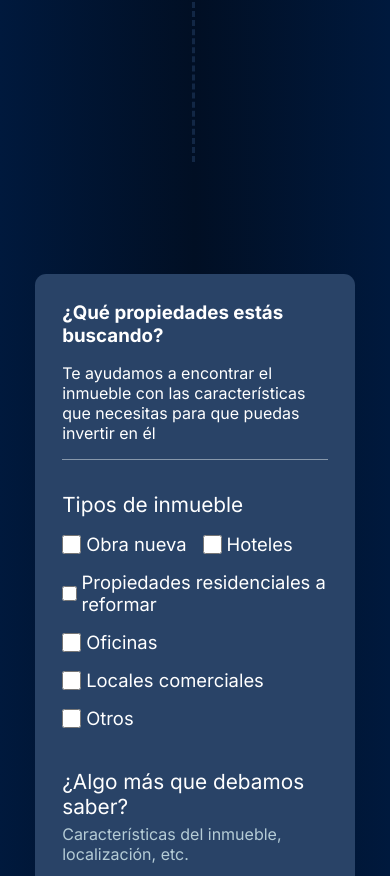
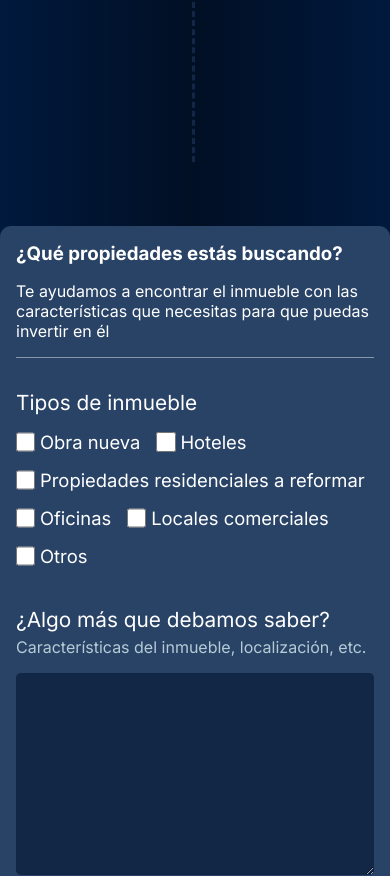
Before and after one commit to crowd4flipping/web, a Next.js app: page /pro in a window 390 px wide. Shown: the part 3268-4144 px from the top of the page. Built offline with nearby package versions, Linux system fonts and the light colour scheme; no server answers.

Commit message:
Add responsive form

```diff
--- a/components/cards/styles/ContentCard.module.scss
+++ b/components/cards/styles/ContentCard.module.scss
@@ -1,3 +1,5 @@
+@import "../../../styles/theme/Utils.module.scss";
+
 $cardBorderRadius: 0.7rem;
 $borderRadius: 0.5rem;
 $dark-card-color: #294367;
@@ -9,6 +11,10 @@ $dark-surface-color: #122745;
   background-color: var(--card-color);
   display: inline-block;
   width: 100%;
+
+  @include isMobile {
+    padding: 1rem;
+  }
 
   &__darkTheme {
     color: white;
--- a/components/sections/pro/C4FProHomePage.tsx
+++ b/components/sections/pro/C4FProHomePage.tsx
@@ -4,7 +4,6 @@ import { ProHeroSection } from "./ProHeroSection";
 import { ProDescriptionSection } from "./ProDescriptionSection";
 import { ProHowItWorks } from "./ProHowItWorks";
 import { ProFormSection } from "./ProFormSection";
-import formStyles from "./styles/ProFormSection.module.scss";
 
 export const C4FProHomePage = () => {
   return (
@@ -22,11 +21,11 @@ export const C4FProHomePage = () => {
           <ProDescriptionSection />
 
           <ProHowItWorks />
+        </div>
 
-          <div className={formStyles.proFormSection}>
-            <div id="contact">
-              <ProFormSection />
-            </div>
+        <div className={styles.c4fProHomePage__form_wrapper}>
+          <div id="contact">
+            <ProFormSection />
           </div>
         </div>
       </main>
--- a/components/sections/pro/ProFormSection.tsx
+++ b/components/sections/pro/ProFormSection.tsx
@@ -148,7 +148,7 @@ export const ProFormSection = () => {
   };
 
   return (
-    <section >
+    <section className={styles.proFormSection}>
       <ContentCard
         theme="dark"
         title={formHeader[step].title}
--- a/components/sections/pro/styles/C4FProHomePage.module.scss
+++ b/components/sections/pro/styles/C4FProHomePage.module.scss
@@ -24,6 +24,14 @@
 
     @include isSmallerRange {
       padding: 0;
+    }
+  }
+
+  &__form_wrapper {
+    padding: 7rem 0 5rem 0;
+
+    @include isMobile {
+      padding: 4rem 0 5rem 0;
     }
   }
 }
--- a/components/sections/pro/styles/ProFormSection.module.scss
+++ b/components/sections/pro/styles/ProFormSection.module.scss
@@ -12,7 +12,11 @@
 }
 
 .proFormSection {
-  padding: 7rem 0 5rem 0;
+  @extend %pagePaddingX;
+
+  @include isMobile {
+    max-width: 100vw;
+  }
 
   &__form {
     display: flex;
@@ -28,12 +32,21 @@
     padding-bottom: 0.5rem;
     font-size: 1.3rem !important;
     font-weight: 500;
+
+    @include isMobile {
+      display: flex;
+      flex-direction: column;
+    }
   }
 
   &__error_field {
     color: yellow;
     font-size: 1rem;
     padding-left: 1rem;
+
+    @include isMobile {
+      padding-left: 0;
+    }
   }
 
   &__field_subtitle {
```
